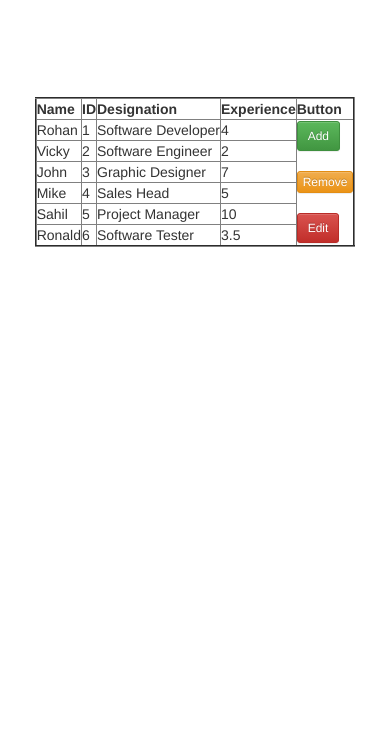
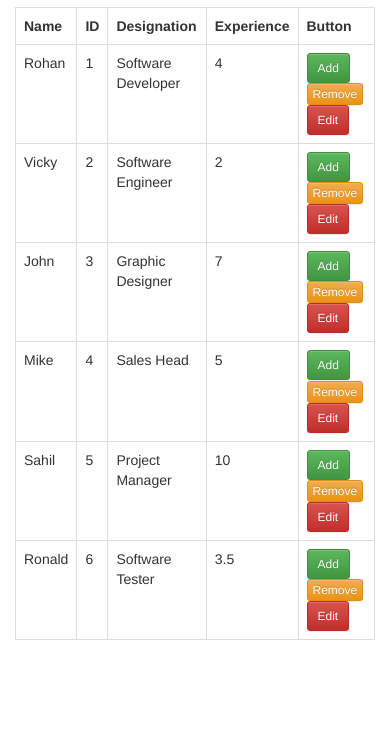
Before and after one commit to SamNat98/Table-using-array-of-objects--Assignment-8, a plain HTML site: page index.html in a window 390 px wide. Shown: the part 103-844 px from the top of the page. Drawn offline with nearby package versions, Linux system fonts and the light colour scheme.

Commit message:
Made Responsive added few buttons

```diff
--- a/1.js
+++ b/1.js
@@ -85,7 +85,7 @@ function rec() {
 
 }
 
-var i1, i2, i3, i4, bn, i5, i6, i7, i8, i9, cell1, cell2, cell3, cell4;
+var i1, i2, i3, i4, bn, i5, i6, i7, i8, i9, cell1, cell2, cell3, cell4, cell5, cell6;
 
 function add() {
 
@@ -112,6 +112,18 @@ function add() {
     cell2 = row.insertCell(1);
     cell3 = row.insertCell(2);
     cell4 = row.insertCell(3);
+    cell5 = row.insertCell(4);
+
+
+    cell5.innerHTML = ` <button id="b1" type="button" class="btn btn-success btn-sm" onclick="add()">Add</button>
+                        <button id="b2" class="btn btn-warning btn-xs" type="button" onclick="remove(${row.rowIndex})">Remove</button>
+                        <button id="b3" type="button" class="btn btn-danger btn-sm" onclick="edit(${this})">Edit</button>`;
+    cell5.style.display = "none";
+
+    i1.value = "";
+    i2.value = "";
+    i3.value = "";
+    i4.value = "";
 }
 
 function final() {
@@ -119,6 +131,7 @@ function final() {
     cell2.innerHTML = i2.value;
     cell3.innerHTML = i3.value;
     cell4.innerHTML = i4.value;
+    cell5.style.display = "block";
 
     let z = document.getElementById("addform");
 
@@ -128,17 +141,15 @@ function final() {
 }
 
 
-function remove() {
+function remove(x) {
 
+    console.log(x);
 
     if (confirm("Are you sure,you want to delete the Record")) {
 
-        var gg = prompt("Enter the row number you want to remove");
-
-        let table = document.getElementById("tb");
-
-        let row = table.rows;
-        row[gg].remove();
+        var table = document.getElementById("tb");
+        var row = table.rows;
+        row[x].remove();
 
         let z = document.getElementById("addform");
 
@@ -156,7 +167,7 @@ function remove() {
 
 var y1, y2, y3, y4, y5, y6, y7, y8, y9, y10, input;
 
-function edit() {
+function edit(x) {
 
     let z = document.getElementById("editform");
 
@@ -173,8 +184,8 @@ function edit() {
     y9 = document.getElementById("e1");
     y10 = document.getElementById("f1");
 
-    input = prompt("Which row you want to edit");
 
+    input = x;
     var tdb = document.getElementsByClassName(input);
 
 
--- a/index.html
+++ b/index.html
@@ -6,29 +6,13 @@
     <meta name="viewport" content="width=device-width, initial-scale=1.0">
     <meta http-equiv="X-UA-Compatible" content="ie=edge">
     <title>Document</title>
+    <link rel="stylesheet" type="text/css" href="https://maxcdn.bootstrapcdn.com/bootstrap/3.3.7/css/bootstrap.min.css">
     <Style>
-        .container {
 
-            margin-left: auto;
-            margin-right: auto;
-            margin-top: 100px;
-            display: flex;
-            flex-wrap: wrap;
-            justify-content: center;
-
-
-        }
-
-        .container2 {
+         .showsdata {
 
             text-align: center;
             display: none;
-        }
-
-        .text {
-
-            padding: 20px;
-            text-align: center
         }
     </Style>
 </head>
@@ -36,11 +20,11 @@
 <body>
 
 
-    <h1 class="text">Employee Record</h1>
+    <h1 class="text-center page-header">Employee Record</h1>
 
 
     <div class="container">
-        <table border="2" cellspacing="6px" id="tb">
+        <table class="table table-bordered" id="tb">
             <tr>
 
                 <th>Name</th>
@@ -50,57 +34,73 @@
                 <th>Button</th>
             </tr>
 
-            <tr>
+            <tr id="1">
 
                 <td class="1"></td>
                 <td class="1"></td>
                 <td class="1"></td>
                 <td class="1"></td>
-                <td rowspan=100%>
+                <td>
                     <button id="b1" type="button" class="btn btn-success btn-sm" onclick="add()">Add</button>
-                    <br>
-                    <br>
-                    <button id="b2" class="btn btn-warning btn-xs" type="button" onclick="remove()">Remove</button>
-                    <br>
-                    <br>
-                    <button id="b3" type="button" class="btn btn-danger btn-sm" onclick="edit()">Edit</button>
+                    <button id="b2" class="btn btn-warning btn-xs" type="button" onclick="remove(1)">Remove</button>
+                    <button id="b3" type="button" class="btn btn-danger btn-sm" onclick="edit(1)">Edit</button>
                 </td>
 
             </tr>
 
-            <tr>
+            <tr id="2">
                 <td class="2"></td>
                 <td class="2"></td>
                 <td class="2"></td>
                 <td class="2"></td>
+                <td>
+                    <button id="b1" type="button" class="btn btn-success btn-sm" onclick="add()">Add</button>
+                    <button id="b2" class="btn btn-warning btn-xs" type="button" onclick="remove(2)">Remove</button>
+                    <button id="b3" type="button" class="btn btn-danger btn-sm" onclick="edit(2)">Edit</button>
+                </td>
 
 
             </tr>
 
 
-            <tr>
+            <tr id="3">
                 <td class="3"></td>
                 <td class="3"></td>
                 <td class="3"></td>
                 <td class="3"></td>
+                <td>
+                    <button id="b1" type="button" class="btn btn-success btn-sm" onclick="add()">Add</button>
+                    <button id="b2" class="btn btn-warning btn-xs" type="button" onclick="remove(3)">Remove</button>
+                    <button id="b3" type="button" class="btn btn-danger btn-sm" onclick="edit(3)">Edit</button>
+                </td>
 
 
             </tr>
 
-            <tr>
+            <tr id="4">
                 <td class="4"></td>
                 <td class="4"></td>
                 <td class="4"></td>
                 <td class="4"></td>
+                <td>
+                    <button id="b1" type="button" class="btn btn-success btn-sm" onclick="add()">Add</button>
+                    <button id="b2" class="btn btn-warning btn-xs" type="button" onclick="remove(4)">Remove</button>
+                    <button id="b3" type="button" class="btn btn-danger btn-sm" onclick="edit(4)">Edit</button>
+                </td>
 
 
             </tr>
 
-            <tr>
+            <tr id="5">
                 <td class="5"></td>
                 <td class="5"></td>
                 <td class="5"></td>
                 <td class="5"></td>
+                <td>
+                    <button id="b1" type="button" class="btn btn-success btn-sm" onclick="add()">Add</button>
+                    <button id="b2" class="btn btn-warning btn-xs" type="button" onclick="remove(5)">Remove</button>
+                    <button id="b3" type="button" class="btn btn-danger btn-sm" onclick="edit(5)">Edit</button>
+                </td>
 
             </tr>
 
@@ -109,6 +109,11 @@
                 <td class="6"></td>
                 <td class="6"></td>
                 <td class="6"></td>
+                <td>
+                    <button id="b1" type="button" class="btn btn-success btn-sm" onclick="add()">Add</button>
+                    <button id="b2" class="btn btn-warning btn-xs" type="button" onclick="remove(6)">Remove</button>
+                    <button id="b3" type="button" class="btn btn-danger btn-sm" onclick="edit(6)">Edit</button>
+                </td>
 
             </tr>
         </table>
@@ -117,7 +122,7 @@
     <!-- Add Form -->
     <br>
     <br>
-    <div class="container2" id="addform">
+    <div class="container text-center showsdata" id="addform">
         <h1 id="h1">Input New Records</h1>
         <br>
         <br>
@@ -150,7 +155,7 @@
 
 
     <!-- Edit Form -->
-    <div class="container2" id="editform">
+    <div class="container text-center showsdata" id="editform">
         <h1 id="a">Input New Records</h1>
         <br>
         <br>
@@ -182,6 +187,7 @@
     </div>
 
     <script src="1.js"></script>
+    <script src="https://ajax.googleapis.com/ajax/libs/jquery/3.2.1/jquery.min.js"></script>
     <!-- Latest compiled and minified CSS -->
     <link rel="stylesheet" href="https://maxcdn.bootstrapcdn.com/bootstrap/3.3.7/css/bootstrap.min.css"
         integrity="sha384-BVYiiSIFeK1dGmJRAkycuHAHRg32OmUcww7on3RYdg4Va+PmSTsz/K68vbdEjh4u" crossorigin="anonymous">
```
